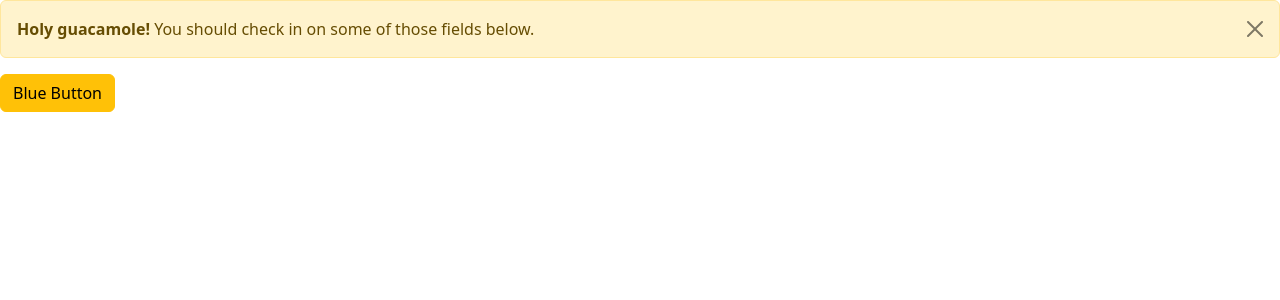
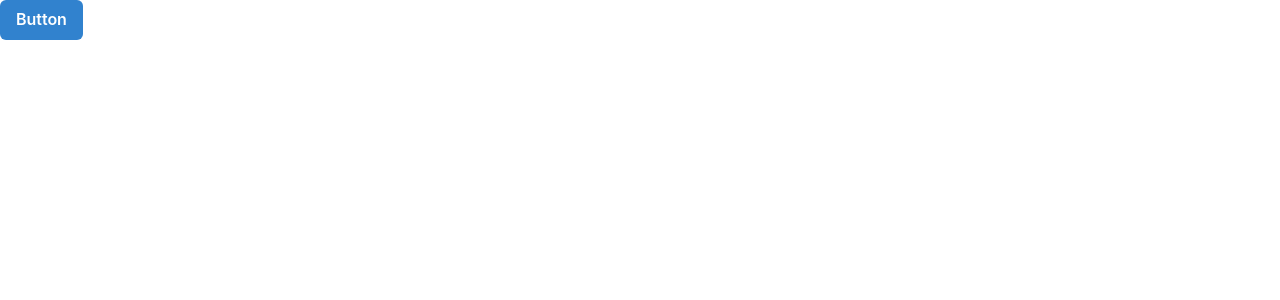
Before and after one commit to JPval007/react-library, a React (Vite) app: page / in a window 1280 px wide. Shown: the top 300 px of the page. Built offline with nearby package versions, Linux system fonts and the light colour scheme.

Commit message:
Aded Chackra

```diff
--- a/src/App.tsx
+++ b/src/App.tsx
@@ -1,17 +1,10 @@
-import ButtonComponent from "./components/ButtonComponent";
-import Dismissive from "./components/Dismissive";
-import { useState } from "react";
+import { Button, ButtonGroup } from "@chakra-ui/react";
 
 function App() {
-  const [show, setShow] = useState(true);
-
   return (
-    <div>
-      {show && <Dismissive close={() => setShow(false)}></Dismissive>}
-      <ButtonComponent onClick={() => setShow(!show)} color="warning">
-        Blue Button
-      </ButtonComponent>
-    </div>
+    <>
+      <Button colorScheme="blue">Button</Button>
+    </>
   );
 }
 
--- a/src/main.tsx
+++ b/src/main.tsx
@@ -1,10 +1,14 @@
 import React from "react";
 import ReactDOM from "react-dom/client";
+import { ChakraProvider } from "@chakra-ui/react";
+// React Statements
 import App from "./App.tsx";
-import "bootstrap/dist/css/bootstrap.css";
+// import "bootstrap/dist/css/bootstrap.css";
 
 ReactDOM.createRoot(document.getElementById("root")!).render(
   <React.StrictMode>
-    <App />
+    <ChakraProvider>
+      <App />
+    </ChakraProvider>
   </React.StrictMode>
 );
```
